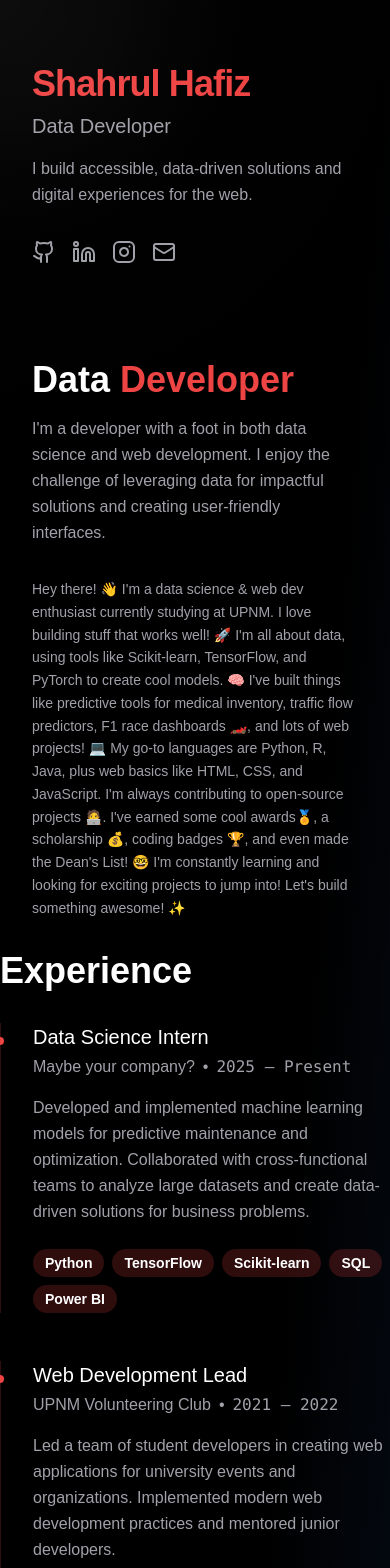
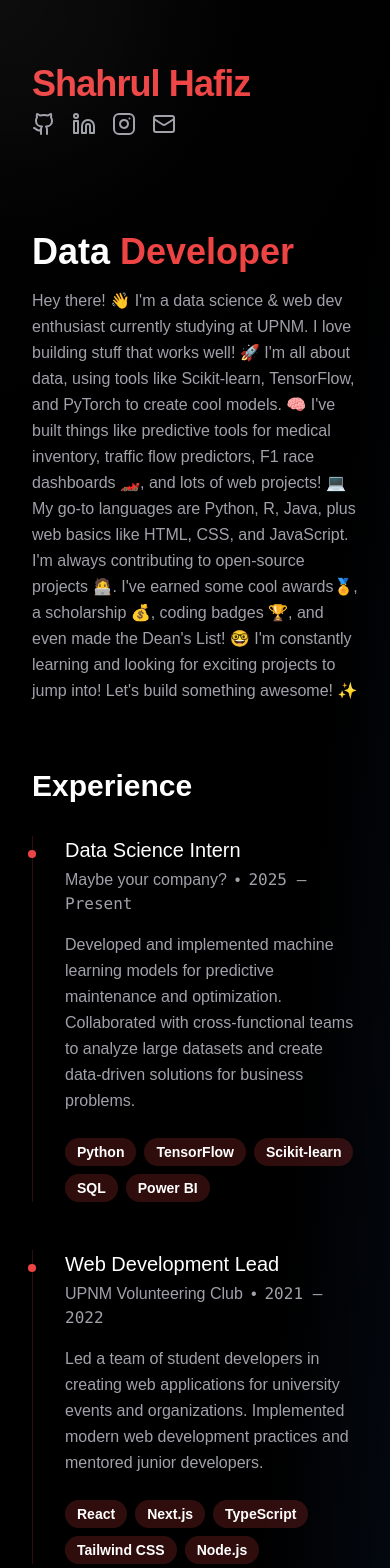
Before and after one commit to apih99/Portfolio_Hafiz, a Next.js app: page / in a window 390 px wide. Shown: the top 1568 px of the page. Built offline with nearby package versions, Linux system fonts and the light colour scheme.

Commit message:
Refactor Portfolio Page: Remove outdated text sections, enhance text presentation, and improve layout responsiveness for a more cohesive user experience across devices.

```diff
--- a/app/page.tsx
+++ b/app/page.tsx
@@ -42,10 +42,6 @@ export default function Portfolio() {
         >
           <div>
             <h2 className="text-4xl md:text-5xl font-bold text-red-500 tracking-tight mb-2">Shahrul Hafiz</h2>
-            <h3 className="text-xl text-[#a1a1aa] mb-4">Data Developer</h3>
-            <p className="text-[#a1a1aa] text-base leading-relaxed mb-8">
-              I build accessible, data-driven solutions and digital experiences for the web.
-            </p>
             <div className="flex gap-4 mb-8 md:hidden">
               {[Github, Linkedin, Instagram, Mail].map((Icon, i) => (
                 <a
@@ -120,19 +116,11 @@ export default function Portfolio() {
           </motion.h1>
           <motion.p
             variants={fadeIn}
-            className="md:hidden text-[#a1a1aa] text-base font-light mb-8 leading-relaxed"
-          >
-            I&apos;m a developer with a foot in both data science and web development. I enjoy the challenge of leveraging data for impactful solutions and creating user-friendly interfaces.
-          </motion.p>
-          <motion.p
-            variants={fadeIn}
-            className="text-sm md:text-base text-[#a1a1aa] max-w-2xl leading-relaxed"
+            className="text-[#a1a1aa] text-base md:text-lg max-w-2xl leading-relaxed"
           >
             Hey there! 👋 I&apos;m a data science & web dev enthusiast currently studying at UPNM. I love building stuff that works well! 🚀 I&apos;m all about data, using tools like Scikit-learn, TensorFlow, and PyTorch to create cool models. 🧠 I&apos;ve built things like predictive tools for medical inventory, traffic flow predictors, F1 race dashboards 🏎️, and lots of web projects! 💻 My go-to languages are Python, R, Java, plus web basics like HTML, CSS, and JavaScript. I&apos;m always contributing to open-source projects 🧑‍💻. I&apos;ve earned some cool awards🏅, a scholarship 💰, coding badges 🏆, and even made the Dean&apos;s List! 🤓 I&apos;m constantly learning and looking for exciting projects to jump into! Let&apos;s build something awesome! ✨
           </motion.p>
         </motion.section>
-
-
 
         {/* Experience Section */}
         <motion.section
@@ -141,11 +129,11 @@ export default function Portfolio() {
           whileInView="animate"
           viewport={{ once: true }}
           variants={staggerChildren}
-          className="py-8"
+          className="px-8 md:px-16 py-16 md:py-24"
         >
           <motion.h2
             variants={fadeIn}
-            className="text-4xl font-bold mb-8"
+            className="text-3xl md:text-4xl font-bold mb-8 md:mb-12"
           >
             Experience
           </motion.h2>
@@ -211,7 +199,7 @@ export default function Portfolio() {
           whileInView="animate"
           viewport={{ once: true }}
           variants={staggerChildren}
-          className="py-16 md:py-24"
+          className="px-8 md:px-16 py-16 md:py-24"
         >
           <motion.h2
             variants={fadeIn}
@@ -343,7 +331,7 @@ export default function Portfolio() {
           whileInView="animate"
           viewport={{ once: true }}
           variants={staggerChildren}
-          className="min-h-screen py-12"
+          className="px-8 md:px-16 py-16 md:py-24 min-h-[70vh]"
         >
           <motion.h2
             variants={fadeIn}
```
